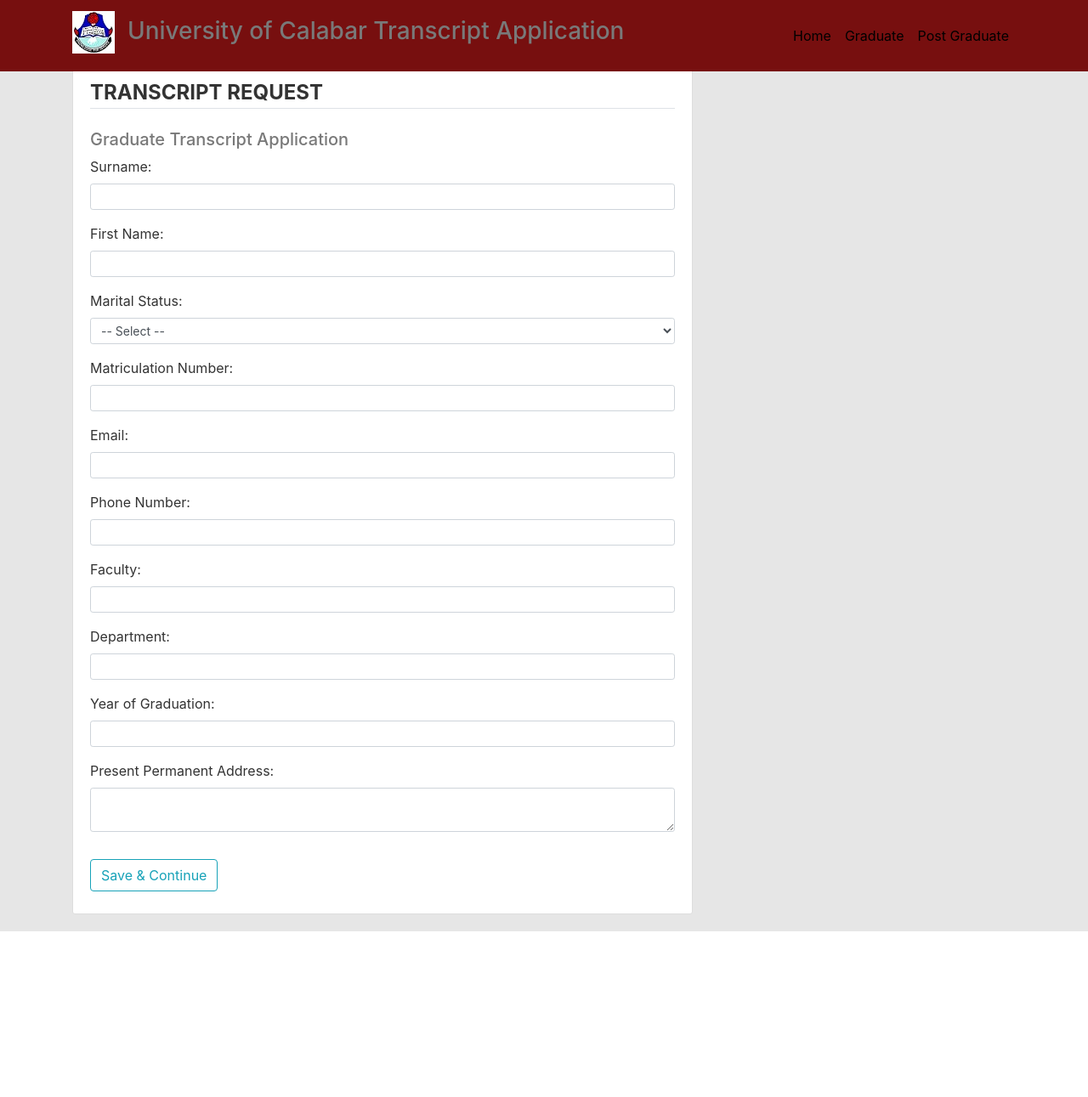
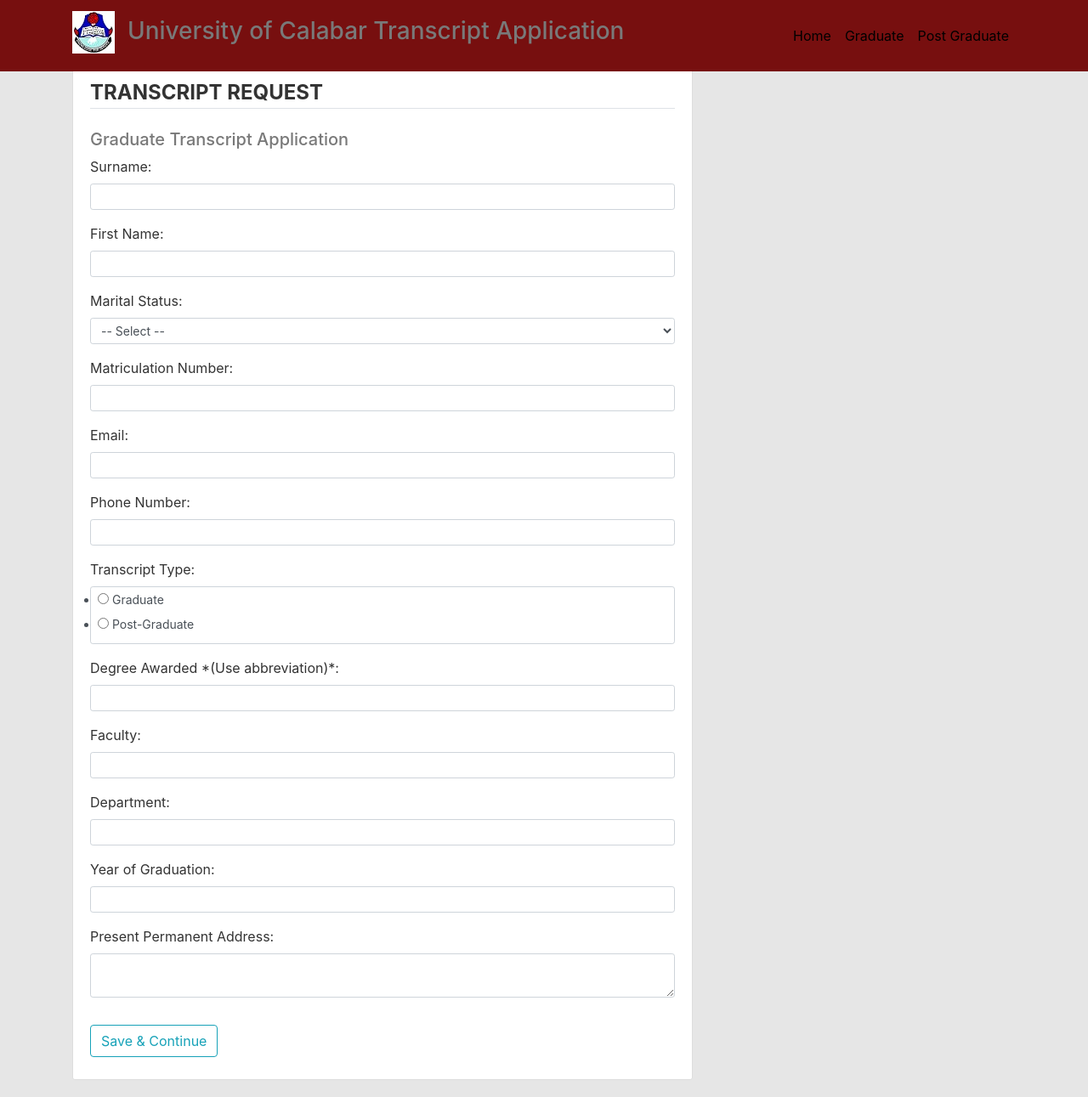
Before and after one commit to BrideTribe/transcript, a Flask app: page /graduate in a window 1280 px wide. Shown: the whole page at 85% size. Before the commit the page ends 1096 px from the top, so only its background shows below. Run offline with Flask 2, Linux system fonts and the light colour scheme; some libraries are stand-ins or nearby versions.

Commit message:
addition of transcript type and degree awarded

```diff
--- a/transcript/templates/graduate.html
+++ b/transcript/templates/graduate.html
@@ -88,6 +88,34 @@
                         </div>
                     {% else %}
                         {{ form.phone(class="form-control form-control-sm") }}
+                    {% endif %}
+                </div>
+                <div class="form-group">
+                    {{ form.transcript_type.label(class="form-control-label") }}:
+
+                    {% if form.transcript_type.errors %}
+                        {{ form.transcript_type(class="form-control form-control-sm is-invalid") }}
+                        <div class="invalid-feedback">
+                            {% for error in form.transcript_type.errors %}
+                                <span>{{ errors }}</span>
+                            {% endfor %}
+                        </div>
+                    {% else %}
+                        {{ form.transcript_type(class="form-control form-control-sm") }}
+                    {% endif %}
+                </div>
+                <div class="form-group">
+                    {{ form.degree_awarded.label(class="form-control-label") }}:
+
+                    {% if form.degree_awarded.errors %}
+                        {{ form.degree_awarded(class="form-control form-control-sm is-invalid") }}
+                        <div class="invalid-feedback">
+                            {% for error in form.degree_awarded.errors %}
+                                <span>{{ errors }}</span>
+                            {% endfor %}
+                        </div>
+                    {% else %}
+                        {{ form.degree_awarded(class="form-control form-control-sm") }}
                     {% endif %}
                 </div>
                 <div class="form-group">
```
